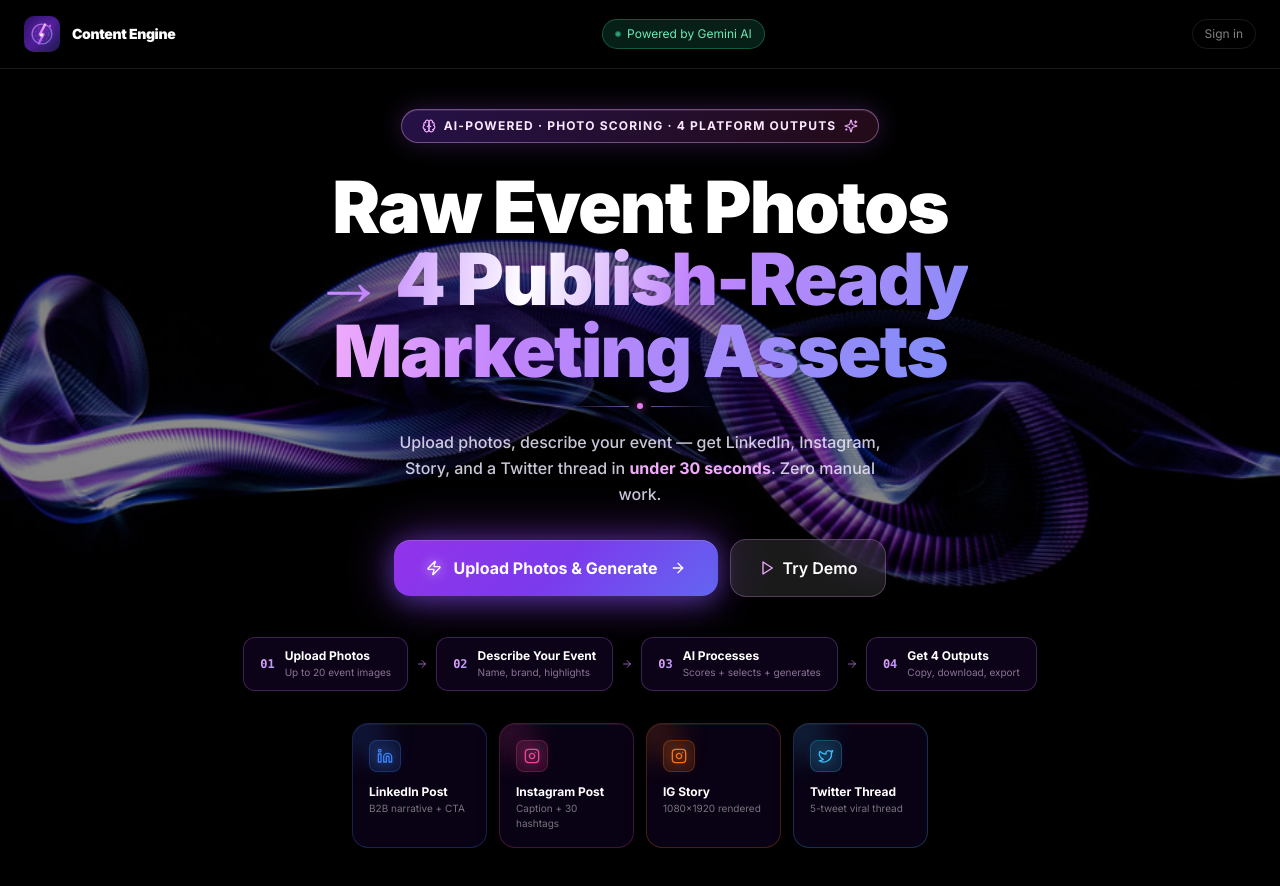
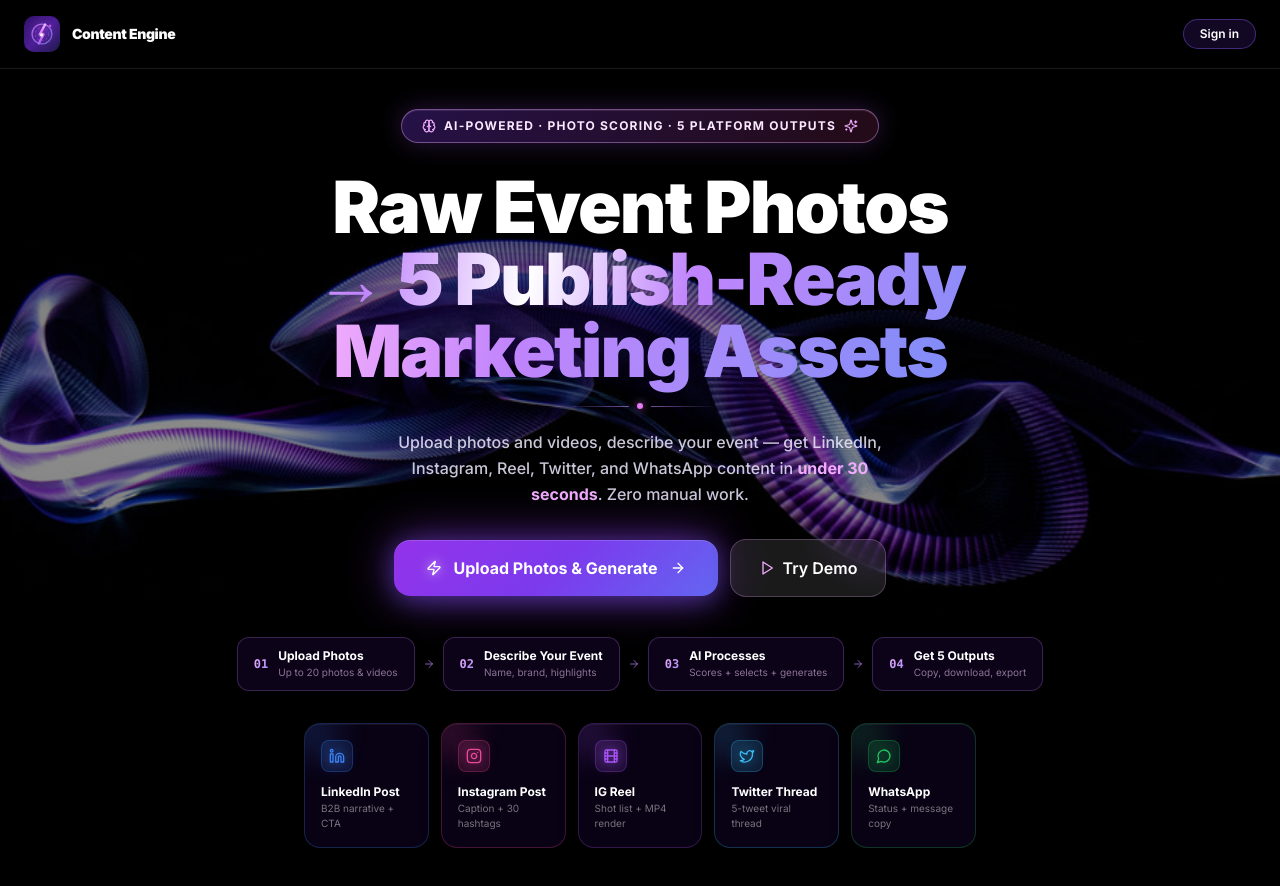
Before and after one commit to neeti26/Content_Engine, a Next.js app: page / in a window 1280 px wide. Built offline with nearby package versions, Linux system fonts and the light colour scheme; no server answers.

Commit message:
ui: 5 output cards (LinkedIn, IG Post, IG Reel, Twitter, WhatsApp), remove IG Story + Gemini badge, update headline/copy

```diff
--- a/src/components/HeroSection.tsx
+++ b/src/components/HeroSection.tsx
@@ -3,7 +3,7 @@
 import { motion } from 'framer-motion';
 import {
   Zap, Instagram, Linkedin, ArrowRight,
-  Brain, Twitter, Sparkles, Play
+  Brain, Twitter, Sparkles, Play, MessageCircle, Film
 } from 'lucide-react';
 import Logo from '@/components/Logo';
 
@@ -17,17 +17,18 @@ interface Props {
 }
 
 const outputs = [
-  { icon: Linkedin,  color: '#3b82f6', label: 'LinkedIn Post',    desc: 'B2B narrative + CTA' },
-  { icon: Instagram, color: '#ec4899', label: 'Instagram Post',   desc: 'Caption + 30 hashtags' },
-  { icon: Instagram, color: '#f97316', label: 'IG Story',         desc: '1080×1920 rendered' },
-  { icon: Twitter,   color: '#38bdf8', label: 'Twitter Thread',   desc: '5-tweet viral thread' },
+  { icon: Linkedin,       color: '#3b82f6', label: 'LinkedIn Post',    desc: 'B2B narrative + CTA' },
+  { icon: Instagram,      color: '#ec4899', label: 'Instagram Post',   desc: 'Caption + 30 hashtags' },
+  { icon: Film,           color: '#a855f7', label: 'IG Reel',          desc: 'Shot list + MP4 render' },
+  { icon: Twitter,        color: '#38bdf8', label: 'Twitter Thread',   desc: '5-tweet viral thread' },
+  { icon: MessageCircle,  color: '#22c55e', label: 'WhatsApp',         desc: 'Status + message copy' },
 ];
 
 const steps = [
-  { n: '01', label: 'Upload Photos',       sub: 'Up to 20 event images' },
+  { n: '01', label: 'Upload Photos',       sub: 'Up to 20 photos & videos' },
   { n: '02', label: 'Describe Your Event', sub: 'Name, brand, highlights' },
   { n: '03', label: 'AI Processes',        sub: 'Scores + selects + generates' },
-  { n: '04', label: 'Get 4 Outputs',       sub: 'Copy, download, export' },
+  { n: '04', label: 'Get 5 Outputs',       sub: 'Copy, download, export' },
 ];
 
 export default function HeroSection({ onStart, onDemo, isSignedIn, userEmail, onShowHistory }: Props) {
@@ -52,26 +53,25 @@ export default function HeroSection({ onStart, onDemo, isSignedIn, userEmail, on
           <Logo size={36} />
           <span className="font-black text-white text-sm tracking-tight">Content Engine</span>
         </div>
-        <div className="flex items-center gap-1.5 text-xs text-emerald-300 bg-emerald-400/15 border border-emerald-400/30 px-3 py-1.5 rounded-full">
-          <span className="w-1.5 h-1.5 rounded-full bg-emerald-400 pulse-dot" />
-          <span className="hidden sm:inline">Powered by Gemini AI</span>
-        </div>
+        <div className="flex items-center gap-2">
           {isSignedIn && (
             <button
               onClick={onShowHistory}
-            className="hidden sm:flex items-center gap-1.5 text-xs text-white/40 hover:text-white border border-white/10 hover:border-white/20 px-3 py-1.5 rounded-full transition-all"
+              className="flex items-center gap-1.5 text-xs text-white/50 hover:text-white border border-white/10 hover:border-white/20 px-3 py-1.5 rounded-full transition-all"
             >
-            <span>History</span>
+              History
             </button>
           )}
           {!isSignedIn && (
             <a
               href="/sign-in"
-            className="hidden sm:flex items-center gap-1.5 text-xs text-white/50 hover:text-white border border-white/10 hover:border-white/20 px-3 py-1.5 rounded-full transition-all"
+              className="flex items-center gap-1.5 text-xs font-semibold text-white border border-violet-500/40 hover:border-violet-400/60 px-4 py-1.5 rounded-full transition-all"
+              style={{ background: 'rgba(124,58,237,0.15)' }}
             >
               Sign in
             </a>
           )}
+        </div>
       </nav>
 
       {/* Hero body */}
@@ -96,7 +96,7 @@ export default function HeroSection({ onStart, onDemo, isSignedIn, userEmail, on
             }}
           >
             <Brain className="w-3.5 h-3.5 text-fuchsia-300" />
-            <span className="text-fuchsia-100 text-xs font-bold tracking-widest uppercase">AI-powered · photo scoring · 4 platform outputs</span>
+            <span className="text-fuchsia-100 text-xs font-bold tracking-widest uppercase">AI-powered · photo scoring · 5 platform outputs</span>
             <Sparkles className="w-3.5 h-3.5 text-fuchsia-300" />
           </motion.div>
 
@@ -104,7 +104,7 @@ export default function HeroSection({ onStart, onDemo, isSignedIn, userEmail, on
           <h1 className="text-5xl sm:text-6xl md:text-[72px] font-black text-white mb-4 leading-[1.04] tracking-tight">
             Raw Event Photos
             <br />
-            <span className="gradient-text-shimmer">→ 4 Publish-Ready</span>
+            <span className="gradient-text-shimmer">→ 5 Publish-Ready</span>
             <br />
             <span className="gradient-text">Marketing Assets</span>
           </h1>
@@ -117,7 +117,7 @@ export default function HeroSection({ onStart, onDemo, isSignedIn, userEmail, on
           </div>
 
           <p className="text-violet-100/85 text-base max-w-lg mx-auto mb-8 leading-relaxed font-medium">
-            Upload photos, describe your event — get LinkedIn, Instagram, Story, and a Twitter thread in <span className="text-fuchsia-300 font-bold">under 30 seconds</span>. Zero manual work.
+            Upload photos and videos, describe your event — get LinkedIn, Instagram, Reel, Twitter, and WhatsApp content in <span className="text-fuchsia-300 font-bold">under 30 seconds</span>. Zero manual work.
           </p>
 
           {/* CTAs */}
@@ -183,7 +183,7 @@ export default function HeroSection({ onStart, onDemo, isSignedIn, userEmail, on
           </div>
 
           {/* Output cards */}
-          <div className="grid grid-cols-2 sm:grid-cols-4 gap-3 max-w-xl mx-auto w-full">
+          <div className="grid grid-cols-2 sm:grid-cols-3 lg:grid-cols-5 gap-3 max-w-2xl mx-auto w-full">
             {outputs.map((o, i) => (
               <motion.div
                 key={o.label}
```
Lines whose indentation alone changed are shown as unchanged.
